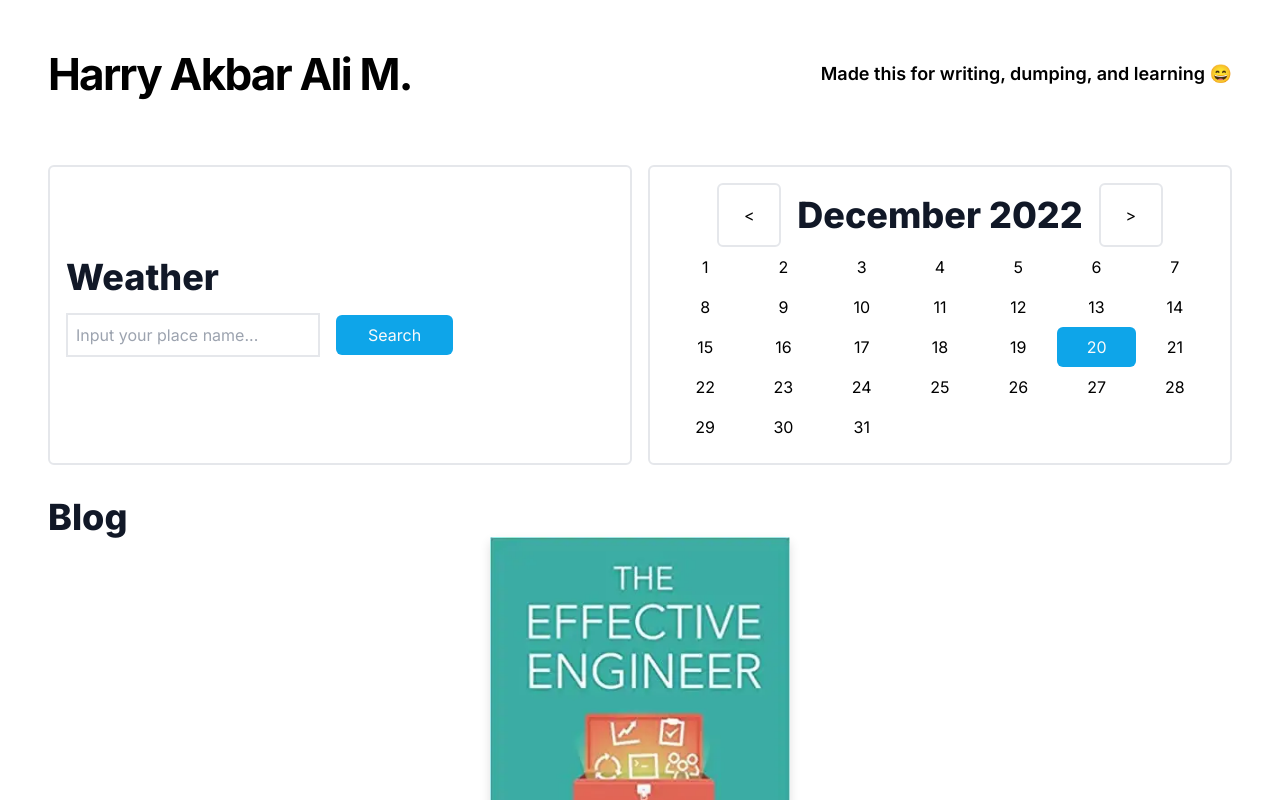
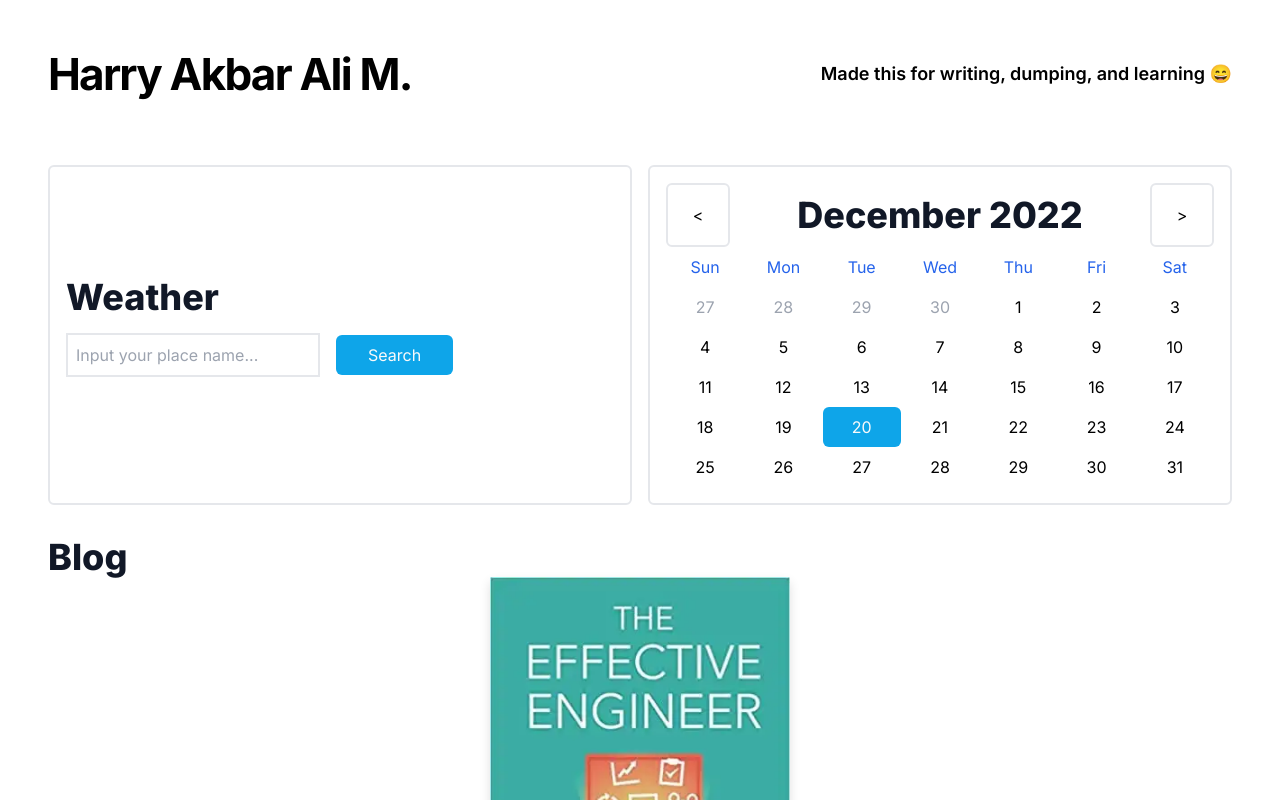
Before and after one commit to harryakbar/personal-website, a Next.js app: page / in a window 1280 px wide. Shown: the top 800 px of the page. Built offline with nearby package versions, Linux system fonts and the light colour scheme.

Commit message:
Update calendar: placeholders, date positioning, functionality

```diff
--- a/components/calendar/index.tsx
+++ b/components/calendar/index.tsx
@@ -1,13 +1,32 @@
 import clsx from "clsx";
 import { useState } from "react";
 
-const generateCalendar = () => {
+const generateCalendar = (month, year) => {
+  const numOfDaysInMonth = new Date(year, month, 0).getDate();
+
   let calendar = [];
-  for (let i = 0; i < 31; i += 1) {
+  for (let i = 0; i < numOfDaysInMonth; i += 1) {
     calendar[i] = i + 1;
   }
   return calendar;
 };
+
+const generatePlaceholderDatesBeforeCurrentMonth = (month, year) => {
+  const startingDayIndex = new Date(year, month - 1, 1).getDay();
+  const numOfDaysInMonth = new Date(year, month - 1, 0).getDate();
+
+  const indexDays = Array.from(Array(startingDayIndex).keys()).reverse();
+  return indexDays.map((day) => numOfDaysInMonth - day);
+};
+
+const generatePlaceholderDatesAfterCurrentMonth = (month, year) => {
+  const numOfDaysInMonth = new Date(year, month, 0).getDate();
+  const lastDayIndex = new Date(year, month - 1, numOfDaysInMonth).getDay() + 1;
+
+  return Array.from(Array(7 - lastDayIndex).keys()).map((day) => day + 1);
+};
+
+const Days = ["Sun", "Mon", "Tue", "Wed", "Thu", "Fri", "Sat"];
 
 const MonthMapping = {
   1: "January",
@@ -26,11 +45,13 @@ const MonthMapping = {
 
 const Calendar: React.FC = () => {
   const [currentMonth, setCurrentMonth] = useState(12);
+  const [currentYear, setCurrentYear] = useState(new Date().getFullYear());
   const [currentDate, setDate] = useState(20);
 
   const handleLeft = () => {
     if (currentMonth - 1 === 0) {
       setCurrentMonth(12);
+      setCurrentYear(currentYear - 1);
     } else {
       setCurrentMonth(currentMonth - 1);
     }
@@ -39,6 +60,7 @@ const Calendar: React.FC = () => {
   const handleRight = () => {
     if (currentMonth + 1 === 13) {
       setCurrentMonth(1);
+      setCurrentYear(currentYear + 1);
     } else {
       setCurrentMonth(currentMonth + 1);
     }
@@ -50,19 +72,42 @@ const Calendar: React.FC = () => {
 
   return (
     <div className="my-8 w-[100%] flex justify-center flex flex-col border-2 rounded-md p-4">
-      <div className="flex flex-row justify-center items-center space-between">
+      <div className="flex flex-row justify-center items-center align-center space-between">
         <button className="w-16 h-16 border-2 rounded-md" onClick={handleLeft}>
           {"<"}
         </button>
-        <article className="prose mx-4">
-          <h1>{MonthMapping[currentMonth]} 2022</h1>
+        <article className="prose mx-4 flex flex-grow justify-center">
+          <h1 className="text-center">
+            {MonthMapping[currentMonth]} {currentYear}
+          </h1>
         </article>
         <button className="w-16 h-16 border-2 rounded-md" onClick={handleRight}>
           {">"}
         </button>
       </div>
       <div className="grid grid-cols-7">
-        {generateCalendar().map((item) => (
+        {Days.map((item) => (
+          <button
+            key="item"
+            className={clsx("flex justify-center center p-2 text-blue-600/100")}
+            onClick={handleClickDate(item)}
+          >
+            {item}
+          </button>
+        ))}
+        {generatePlaceholderDatesBeforeCurrentMonth(
+          currentMonth,
+          currentYear
+        ).map((item) => (
+          <button
+            key="item"
+            className={clsx("flex justify-center center p-2 text-gray-400/100")}
+            onClick={handleClickDate(item)}
+          >
+            {item}
+          </button>
+        ))}
+        {generateCalendar(currentMonth, currentYear).map((item) => (
           <button
             key="item"
             className={clsx(
@@ -75,6 +120,18 @@ const Calendar: React.FC = () => {
             {item}
           </button>
         ))}
+        {generatePlaceholderDatesAfterCurrentMonth(
+          currentMonth,
+          currentYear
+        ).map((item) => (
+          <button
+            key="item"
+            className={clsx("flex justify-center center p-2 text-gray-400/100")}
+            onClick={handleClickDate(item)}
+          >
+            {item}
+          </button>
+        ))}
       </div>
     </div>
   );
```
